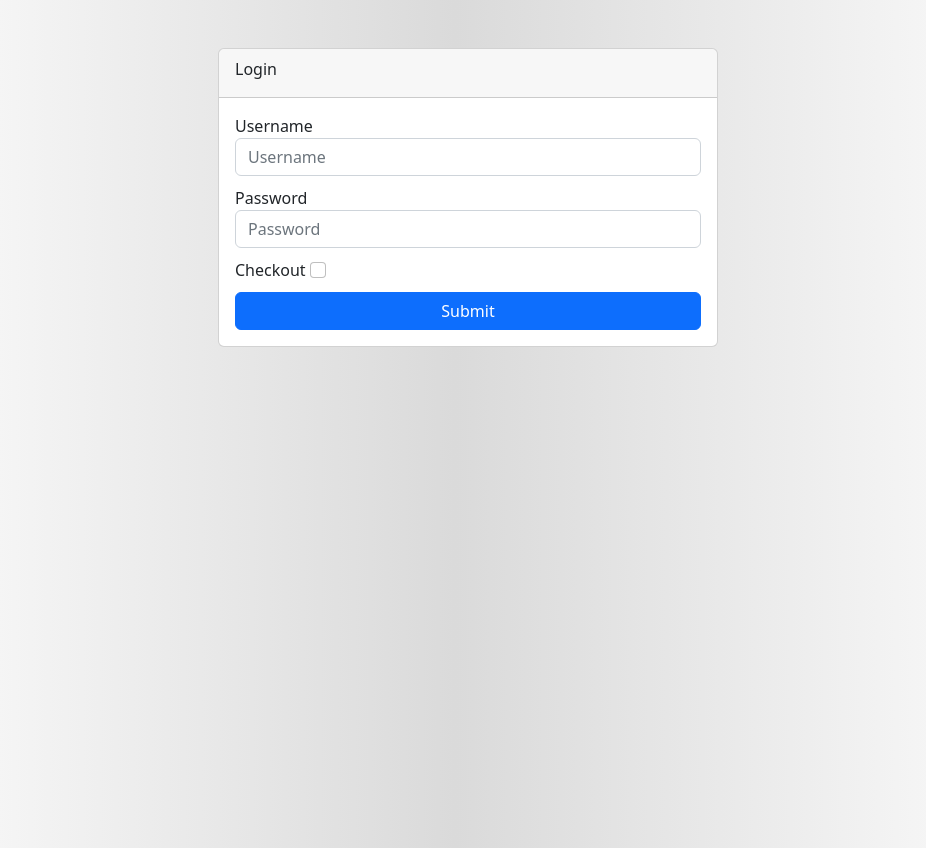
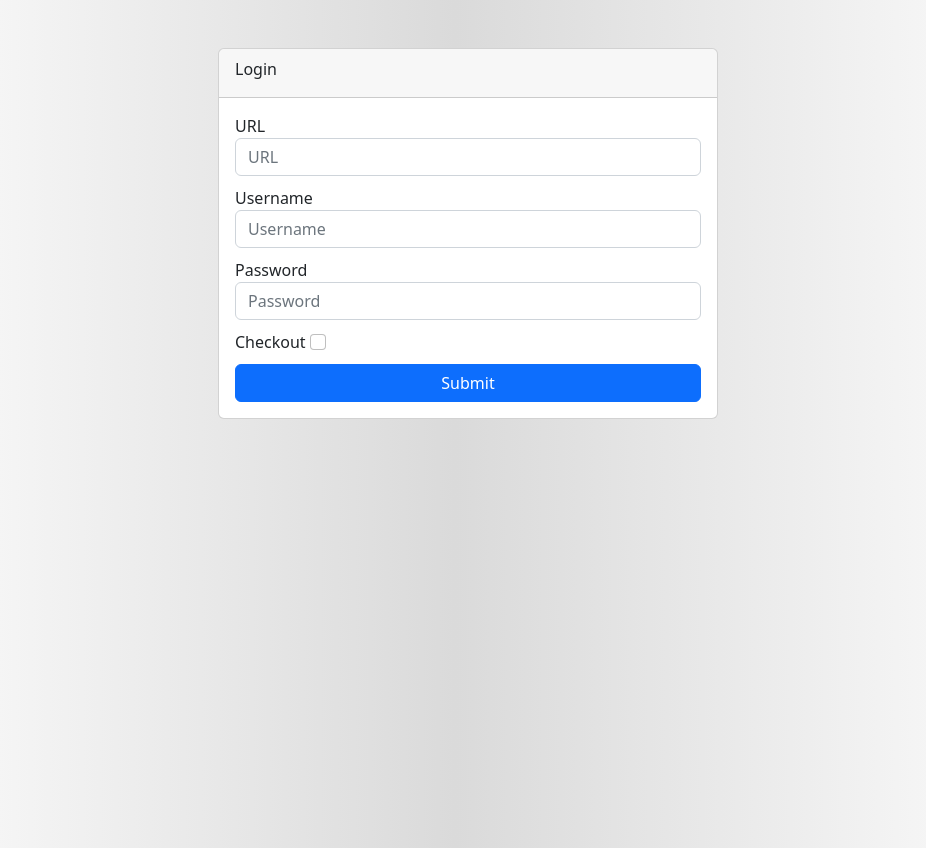
Before and after one commit to pjconnect/MIU-WAP-Labs, a plain HTML site: page webform1.html in a window 1280 px wide. Shown: the whole page, without its empty margins (172-1098 px from the left). Drawn offline with nearby package versions, Linux system fonts and the light colour scheme.

Commit message:
web form fixed

```diff
--- a/webform.css
+++ b/webform.css
@@ -57,3 +57,7 @@ a{
 nav button{
     margin: 5px;
 }
+
+select.form-control{
+    min-width: 206px;
+}
--- a/webform1.html
+++ b/webform1.html
@@ -19,6 +19,14 @@
                     <div class="card-title">Login</div>
                 </div>
                 <div class="card-body d-flex flex-column">
+                    <label for="username">
+                        URL
+                        <input name="url"
+                        required
+                        class="form-control" id="url" type="text"
+                        pattern="^(http://|https://)\S+"
+                        placeholder="URL">
+                    </label>
                     <label for="username">
                         Username
                         <input name="username"
```
